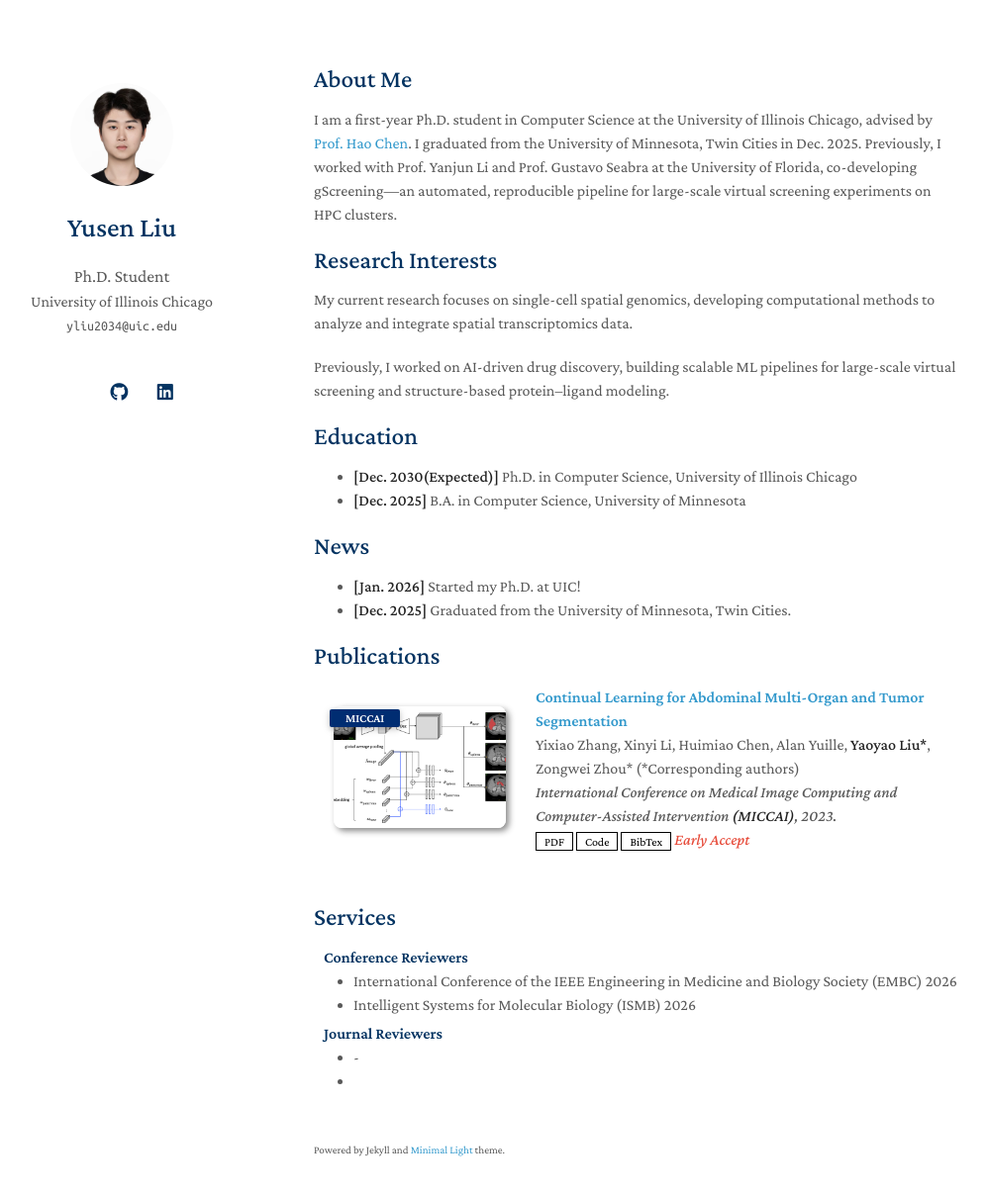
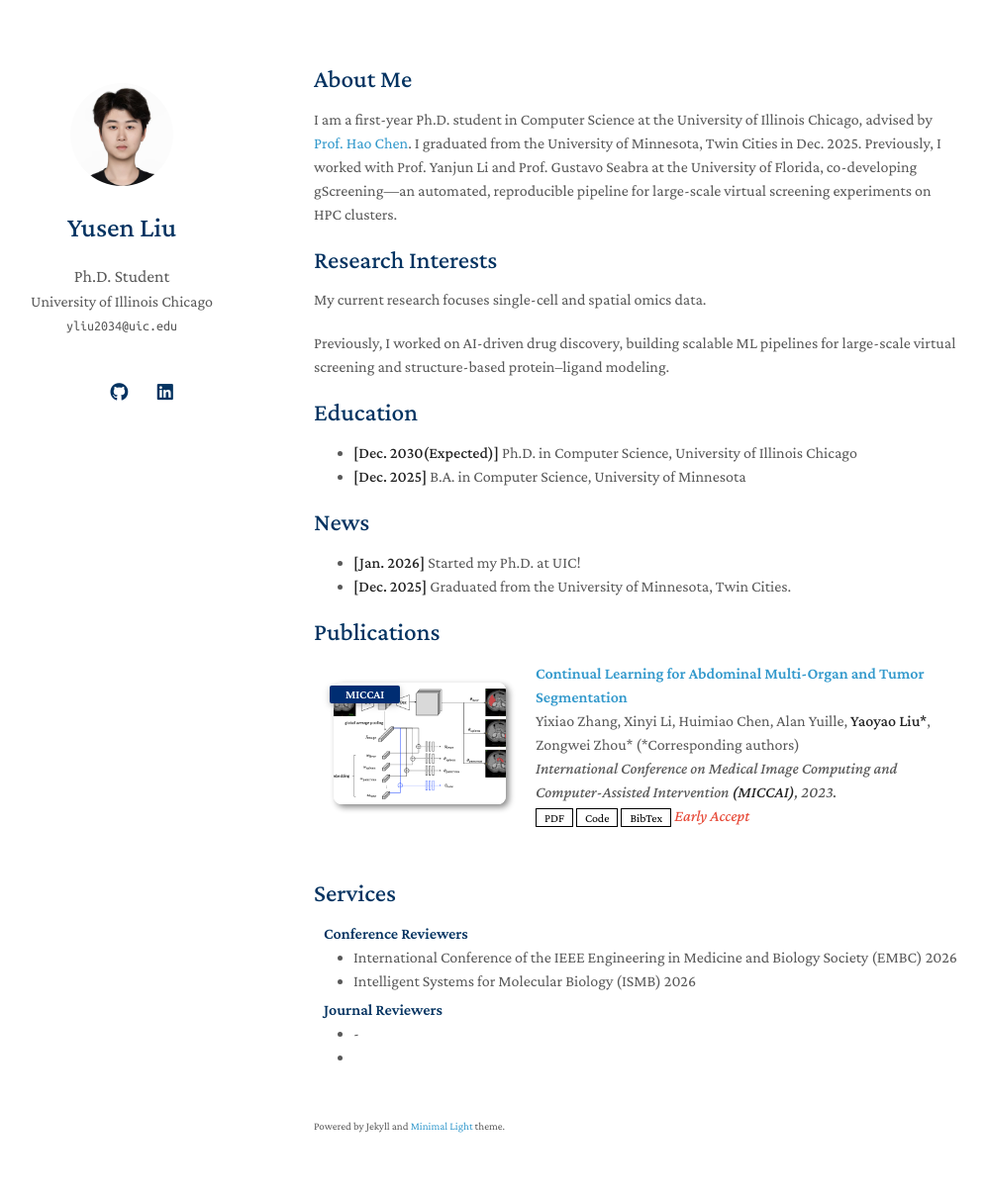
Before and after one commit to Lou1s-Lau/louislau.github.io, a Jekyll site: the page built from index.md, in a window 1280 px wide and 1243 px high. Shown: the top 1208 px of the window at 99% size, without its empty margins (153-1150 px from the left). Built offline with Jekyll 4.4.1, drawn with Linux system fonts in a browser that asks for light colours; a style sheet for code colours, icons or effects is not loaded; our own code applies the rules of GitHub Pages for plain Markdown files.

Commit message:
Update index.md

```diff
--- a/index.md
+++ b/index.md
@@ -8,7 +8,7 @@ I am a first-year Ph.D. student in Computer Science at the University of Illinoi
 
 ## Research Interests
 
-My current research focuses on single-cell spatial genomics, developing computational methods to analyze and integrate spatial transcriptomics data.
+My current research focuses single-cell and spatial omics data.
 
 Previously, I worked on AI-driven drug discovery, building scalable ML pipelines for large-scale virtual screening and structure-based protein–ligand modeling.
 
```
